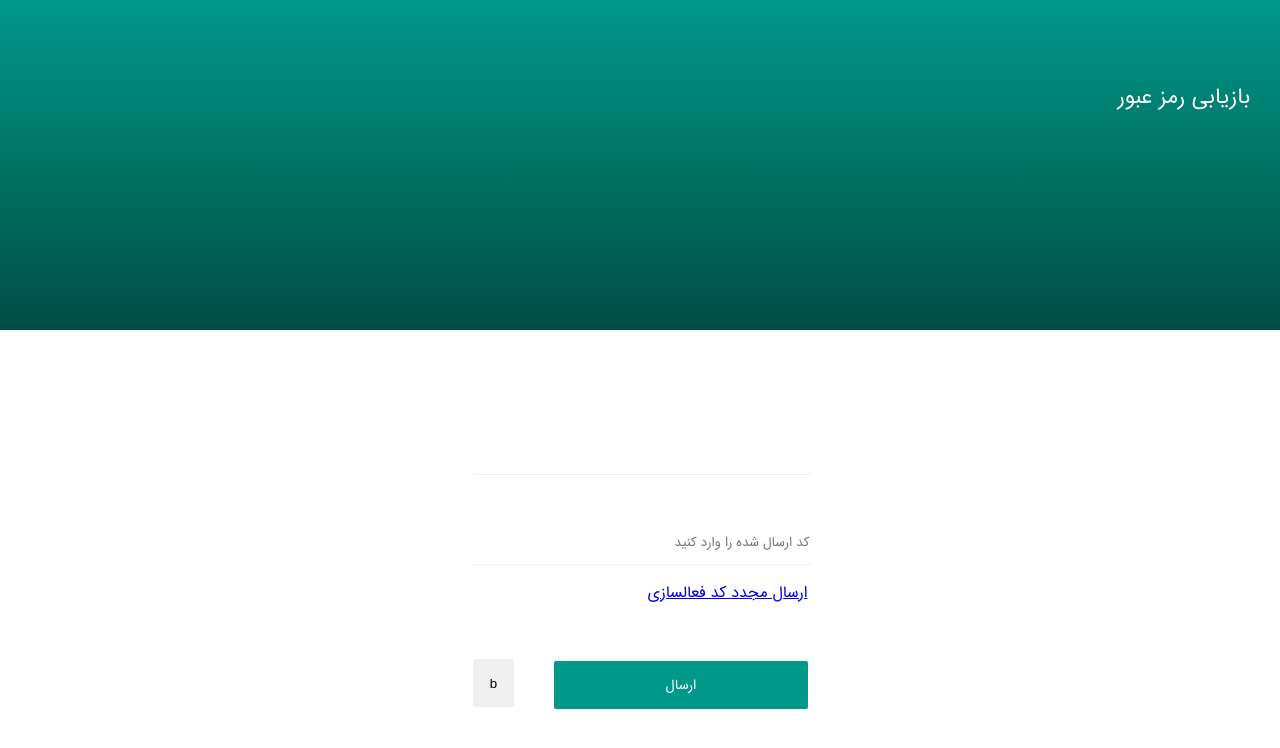
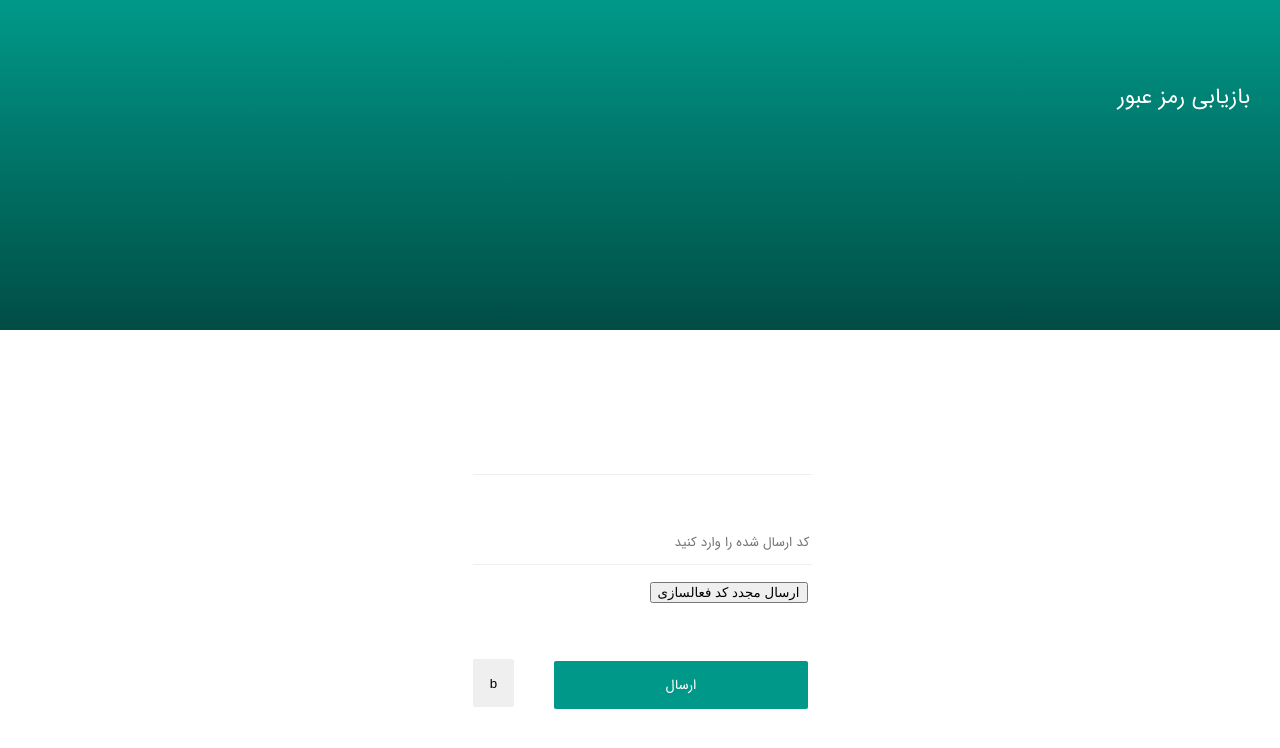
Before and after one commit to alireza-saadati/login-test, a React (Create React App) app: page /recovery in a window 1280 px wide. Shown: the top 748 px of the page. Built offline with nearby package versions, Linux system fonts and the light colour scheme.

Commit message:
- finish

```diff
--- a/src/pages/locations/Location.js
+++ b/src/pages/locations/Location.js
@@ -38,6 +38,7 @@ const Locations = () => {
     if (selectedCountry) {
       fetchProvincesList();
     }
+    // eslint-disable-next-line
   }, [selectedCountry]);
 
   // 3. fetch cities list
@@ -55,6 +56,7 @@ const Locations = () => {
     if (selectedProvince) {
       fetchCitiesList();
     }
+    // eslint-disable-next-line
   }, [selectedProvince]);
 
   const handleChangeCountry = (event) => setSelectedCountry(event.target.value);
--- a/src/pages/loginPage/LoginPage.js
+++ b/src/pages/loginPage/LoginPage.js
@@ -1,7 +1,7 @@
 import "./loginPage.style.scss";
 import Banner from "../../components/banner/Banner";
 import GlobalSubmitButton from "../../components/globalSubmitButton/GlobalSubmitButton";
-import { useEffect, useState } from "react";
+import { useState } from "react";
 import Error from "../../components/error/Error";
 import Container from "../../components/container/Container";
 import { useHistory } from "react-router-dom/cjs/react-router-dom";
--- a/src/pages/recoveryPassword/RecoveryPassword.js
+++ b/src/pages/recoveryPassword/RecoveryPassword.js
@@ -17,7 +17,7 @@ const RecoveryPassword = () => {
           placeholder="کد ارسال شده را وارد کنید"
         />
         <div className="link">
-          <a href="#">ارسال مجدد کد فعالسازی</a>
+          <button type={"button"}>ارسال مجدد کد فعالسازی</button>
         </div>
 
         <div className="flex-center">
```
